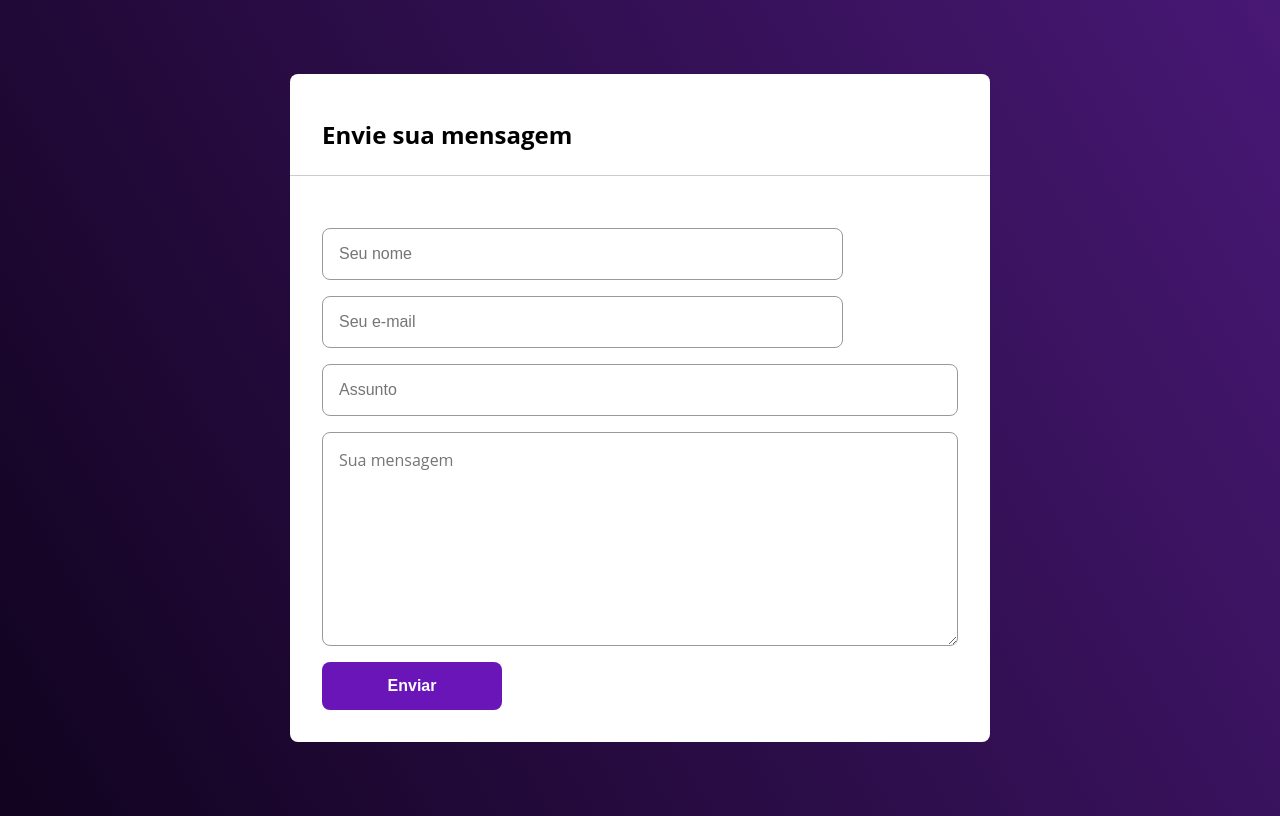
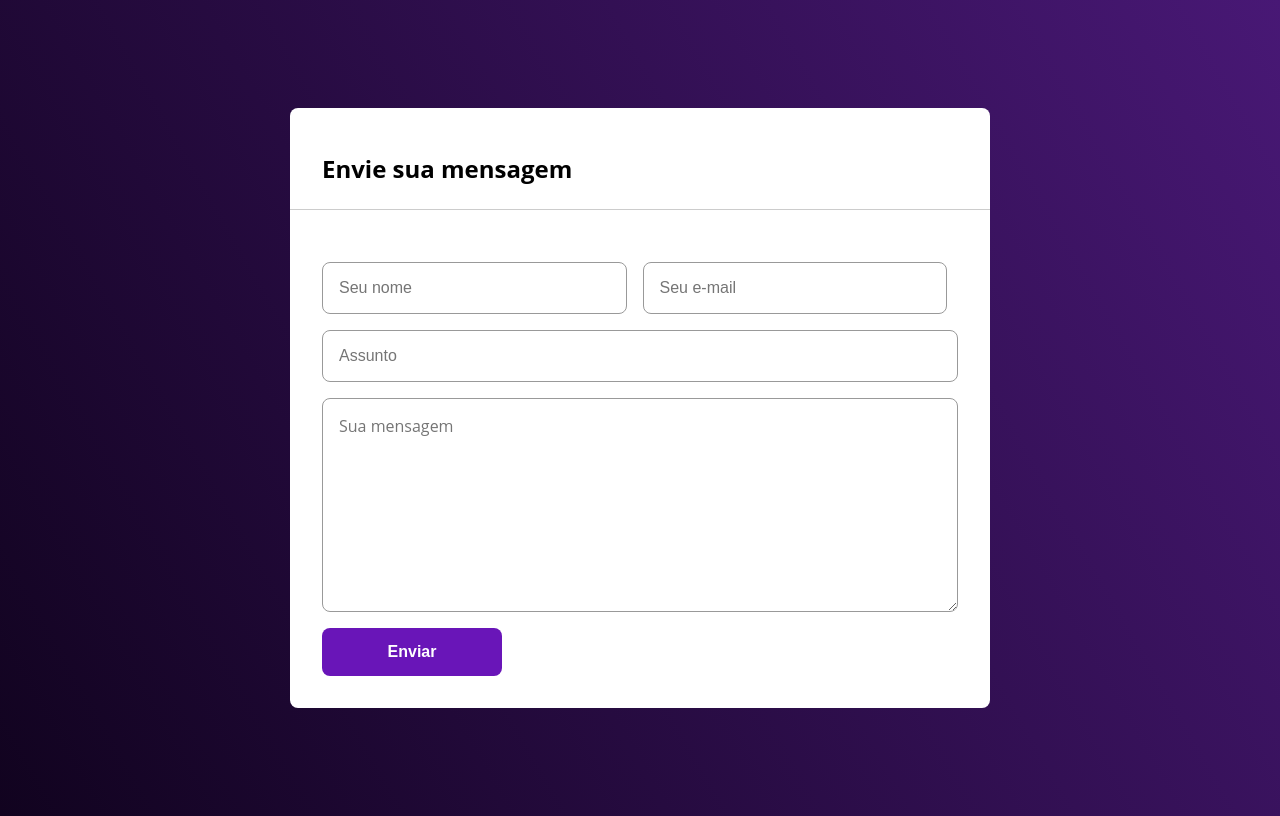
Before and after one commit to wrksystem/Formularios_HTML_CSS, a plain HTML site: page Formulario_Contato_HTML_CSS/form.html in a window 1280 px wide. Drawn offline with Linux system fonts and the light colour scheme.

Commit message:
update style.css, width

```diff
--- a/Formulario_Contato_HTML_CSS/style.css
+++ b/Formulario_Contato_HTML_CSS/style.css
@@ -46,7 +46,7 @@ textarea{
 
 .form_box input,
 .form_box textarea{
-    width: calc(80% - 8px);
+    width: calc(46% - 8px);
     height: 48px;
     border-radius: 8px;
     border: thin solid #999;
```
